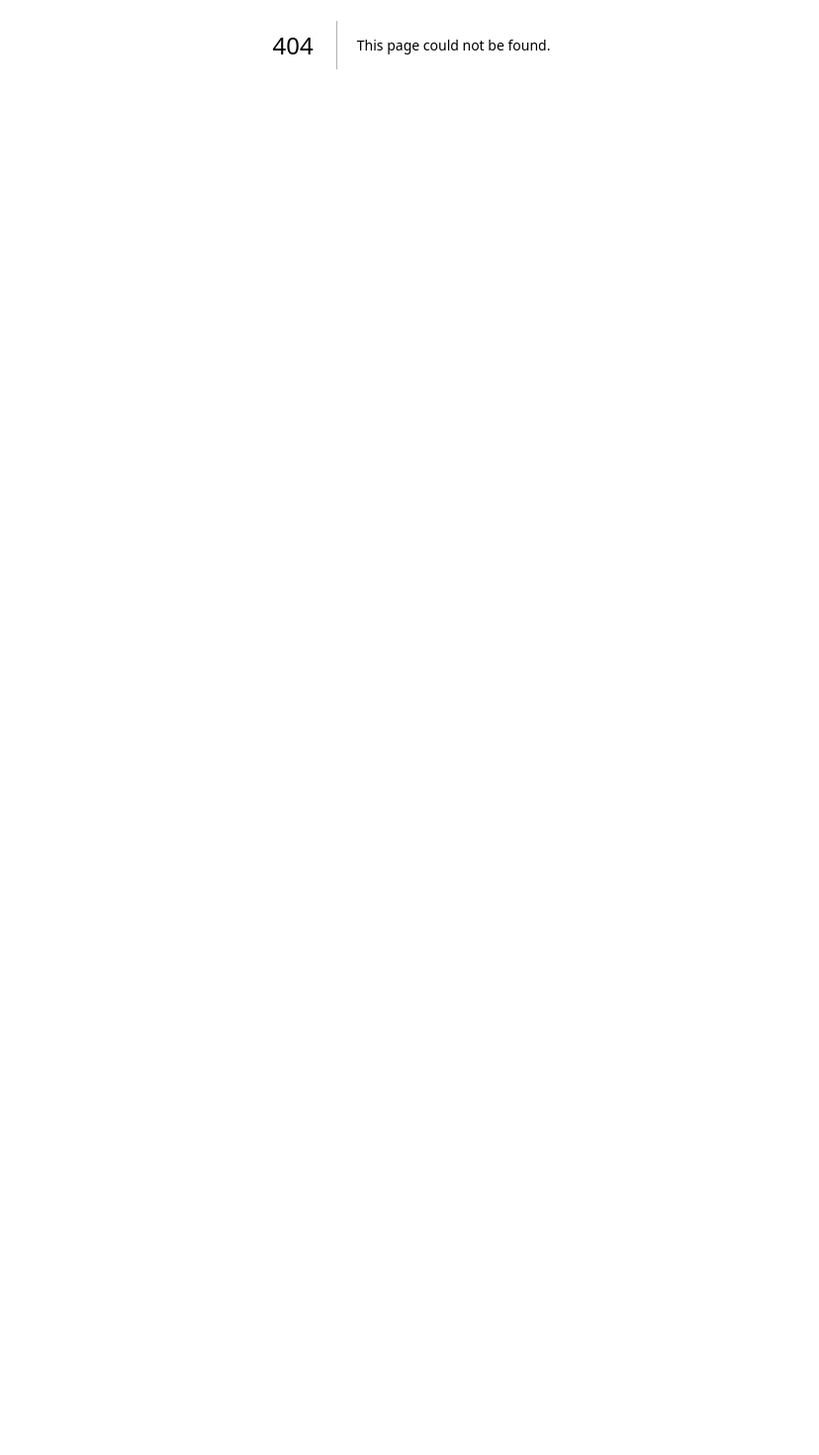
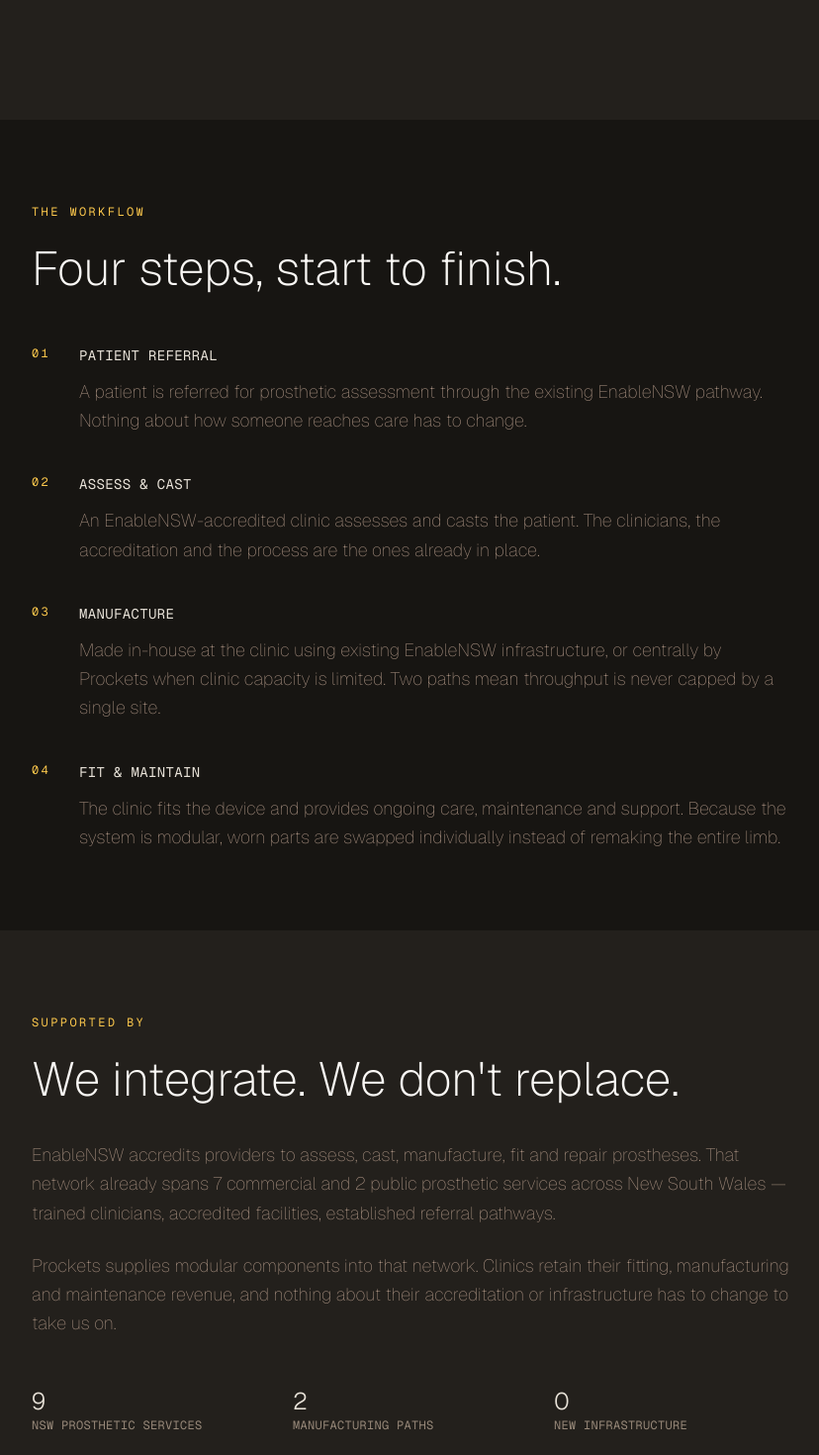
Before and after one commit to enactus-unsw/prockets, a Next.js app: page /services in a window 1280 px wide. Before the commit this address had no page. Shown: the part 420-1890 px from the top of the page at 99% size, without its empty margins (224-1052 px from the left). Before the commit the page ends 865 px from the top, so only its background shows below. Built offline with nearby package versions, Linux system fonts and the light colour scheme.

Commit message:
chore: repurpose services section on landing page

```diff
--- a/src/app/components/Sections.tsx
+++ b/src/app/components/Sections.tsx
@@ -3,6 +3,7 @@
 import { ArrowRight } from "lucide-react";
 import { colors, accent } from "./Hero";
 import { ProductShowcase } from "./ProductViewer";
+import { workflow } from "./workflow";
 
 const sponsors: {
   name: string;
@@ -162,67 +163,66 @@
   );
 }
 
-const services = [
-  {
-    title: "Clinical Assessment",
-    description:
-      "Local clinicians take fit measurements using a lightweight kit — no specialist equipment required.",
-  },
-  {
-    title: "Local Assembly",
-    description:
-      "Modular components snap together on-site, cutting lead time from months to days.",
-  },
-  {
-    title: "Ongoing Support",
-    description:
-      "Worn parts are replaced individually instead of remaking the entire limb.",
-  },
-];
-
 export function ServicesSection() {
   return (
     <section
       className="px-8 py-24 md:px-16 md:py-60"
       style={{ background: colors[800], color: colors[100] }}
     >
-      <div className="max-w-6xl mx-auto grid md:grid-cols-2 gap-12 md:gap-20 items-center">
+      <div className="max-w-6xl mx-auto grid md:grid-cols-2 gap-12 md:gap-20 items-start">
         <div>
-          <span
-            className="font-mono text-xs uppercase tracking-[0.2em] opacity-70"
-            style={{ color: accent.DEFAULT }}
-          >
-            What We Do
-          </span>
           <h2
-            className="mt-4 text-3xl md:text-5xl font-extralight leading-tight"
+            className="mt-4 text-3xl md:text-5xl font-heading leading-tight"
             style={{ color: colors[50] }}
           >
             From clinic to comfort.
           </h2>
+          <p
+            className="mt-6 text-lg font-normal leading-relaxed"
+            style={{ color: colors[300] }}
+          >
+            Prockets plugs into the clinic network that already exists — four
+            steps from referral to a fitted limb.
+          </p>
+          <Link
+            href="/services"
+            className="group mt-6 inline-flex items-center gap-1.5 transition-colors"
+            style={{ color: accent.DEFAULT }}
+          >
+            <span className="underline underline-offset-4 decoration-1">
+              See how it works
+            </span>
+            <ArrowRight
+              size={16}
+              aria-hidden="true"
+              className="shrink-0 transition-transform group-hover:translate-x-1"
+            />
+          </Link>
         </div>
-        <div className="grid sm:grid-cols-3 gap-8">
-          {services.map((service) => (
-            <div key={service.title}>
+        <ol className="grid sm:grid-cols-2 gap-8">
+          {workflow.map((stage) => (
+            <li key={stage.step}>
               <div
-                className="w-8 h-px mb-4"
-                style={{ background: accent.DEFAULT }}
-              ></div>
+                className="font-medium font-mono tracking-[0.2em] mb-3"
+                style={{ color: accent.DEFAULT }}
+              >
+                {stage.step}
+              </div>
               <h3
-                className="text-sm font-mono uppercase tracking-wide mb-2"
+                className="text-medium font-mono uppercase tracking-wide mb-2"
                 style={{ color: colors[100] }}
               >
-                {service.title}
+                {stage.title}
               </h3>
               <p
-                className="text-sm font-thin leading-relaxed"
+                className="text-md font-thin leading-relaxed"
                 style={{ color: colors[300] }}
               >
-                {service.description}
+                {stage.summary}
               </p>
-            </div>
+            </li>
           ))}
-        </div>
+        </ol>
       </div>
     </section>
   );
--- /dev/null
+++ b/src/app/components/workflow.ts
@@ -0,0 +1,37 @@
+/**
+ * The clinic pipeline, shared between the landing page and /services.
+ *
+ * `summary` is the teaser shown on the landing page — deliberately terse, so
+ * the detail stays a reason to open the services page. `detail` is the full
+ * version used on /services itself.
+ */
+export const workflow = [
+  {
+    step: "01",
+    title: "Patient referral",
+    summary: "A patient is referred for prosthetic assessment.",
+    detail:
+      "A patient is referred for prosthetic assessment through the existing EnableNSW pathway. Nothing about how someone reaches care has to change.",
+  },
+  {
+    step: "02",
+    title: "Assess & cast",
+    summary: "An accredited clinic assesses and casts the patient.",
+    detail:
+      "An EnableNSW-accredited clinic assesses and casts the patient. The clinicians, the accreditation and the process are the ones already in place.",
+  },
+  {
+    step: "03",
+    title: "Manufacture",
+    summary: "Built at the clinic, or centrally by Prockets.",
+    detail:
+      "Made in-house at the clinic using existing EnableNSW infrastructure, or centrally by Prockets when clinic capacity is limited. Two paths mean throughput is never capped by a single site.",
+  },
+  {
+    step: "04",
+    title: "Fit & maintain",
+    summary: "The clinic fits the device and supports it long-term.",
+    detail:
+      "The clinic fits the device and provides ongoing care, maintenance and support. Because the system is modular, worn parts are swapped individually instead of remaking the entire limb.",
+  },
+];
--- /dev/null
+++ b/src/app/services/page.tsx
@@ -0,0 +1,172 @@
+import { Metadata } from "next";
+import { colors, accent } from "../components/theme";
+import { workflow } from "../components/workflow";
+
+export const metadata: Metadata = {
+  title: "Services | Prockets",
+  description:
+    "How a Prockets limb reaches a patient — four steps through the existing EnableNSW clinic network.",
+};
+
+export default function ServicesPage() {
+  return (
+    <>
+      <section
+        className="px-8 py-24 md:px-20 md:py-32"
+        style={{ background: colors[800], color: colors[100] }}
+      >
+        <div className="max-w-3xl mx-auto">
+          <span
+            className="font-mono text-xs uppercase tracking-[0.2em]"
+            style={{ color: accent.DEFAULT }}
+          >
+            What We Do
+          </span>
+          <h1
+            className="mt-4 text-3xl md:text-5xl font-extralight leading-tight"
+            style={{ color: colors[50] }}
+          >
+            From clinic to comfort.
+          </h1>
+          <p
+            className="mt-8 text-lg font-thin leading-relaxed"
+            style={{ color: colors[300] }}
+          >
+            Getting a prosthetic limb to someone who needs one already has a
+            path — referral, assessment, casting, fitting, follow-up care.
+            Prockets doesn&apos;t replace that path. We supply the modular
+            system that moves along it.
+          </p>
+        </div>
+      </section>
+
+      <section
+        className="px-8 py-14 md:px-20 md:py-20"
+        style={{ background: colors[900], color: colors[100] }}
+      >
+        <div className="max-w-3xl mx-auto">
+          <span
+            className="font-mono text-xs uppercase tracking-[0.2em]"
+            style={{ color: accent.DEFAULT }}
+          >
+            The Workflow
+          </span>
+          <h2
+            className="mt-4 text-3xl md:text-5xl font-extralight leading-tight"
+            style={{ color: colors[50] }}
+          >
+            Four steps, start to finish.
+          </h2>
+          <ol className="mt-12 space-y-10">
+            {workflow.map((stage) => (
+              <li key={stage.step} className="relative pl-12">
+                <span
+                  className="absolute left-0 top-0 font-mono text-xs tracking-[0.2em]"
+                  style={{ color: accent.DEFAULT }}
+                >
+                  {stage.step}
+                </span>
+                <h3
+                  className="text-sm font-mono uppercase tracking-wide"
+                  style={{ color: colors[100] }}
+                >
+                  {stage.title}
+                </h3>
+                <p
+                  className="mt-3 text-lg font-thin leading-relaxed"
+                  style={{ color: colors[300] }}
+                >
+                  {stage.detail}
+                </p>
+              </li>
+            ))}
+          </ol>
+        </div>
+      </section>
+
+      <section
+        className="px-8 py-14 md:px-20 md:py-20"
+        style={{ background: colors[800], color: colors[100] }}
+      >
+        <div className="max-w-3xl mx-auto">
+          <span
+            className="font-mono text-xs uppercase tracking-[0.2em]"
+            style={{ color: accent.DEFAULT }}
+          >
+            Supported By
+          </span>
+          <h2
+            className="mt-4 text-3xl md:text-5xl font-extralight leading-tight"
+            style={{ color: colors[50] }}
+          >
+            We integrate. We don&apos;t replace.
+          </h2>
+          <div className="mt-8 space-y-6">
+            <p
+              className="text-lg font-thin leading-relaxed"
+              style={{ color: colors[300] }}
+            >
+              EnableNSW accredits providers to assess, cast, manufacture, fit
+              and repair prostheses. That network already spans 7 commercial and
+              2 public prosthetic services across New South Wales — trained
+              clinicians, accredited facilities, established referral pathways.
+            </p>
+            <p
+              className="text-lg font-thin leading-relaxed"
+              style={{ color: colors[300] }}
+            >
+              Prockets supplies modular components into that network. Clinics
+              retain their fitting, manufacturing and maintenance revenue, and
+              nothing about their accreditation or infrastructure has to change
+              to take us on.
+            </p>
+          </div>
+          <div className="mt-12 grid grid-cols-3 gap-6">
+            <div>
+              <div
+                className="text-2xl font-light"
+                style={{ color: colors[100] }}
+              >
+                9
+              </div>
+              <div
+                className="text-xs font-mono uppercase tracking-wide opacity-70"
+                style={{ color: colors[200] }}
+              >
+                NSW prosthetic services
+              </div>
+            </div>
+            <div>
+              <div
+                className="text-2xl font-light"
+                style={{ color: colors[100] }}
+              >
+                2
+              </div>
+              <div
+                className="text-xs font-mono uppercase tracking-wide opacity-70"
+                style={{ color: colors[200] }}
+              >
+                Manufacturing paths
+              </div>
+            </div>
+            <div>
+              <div
+                className="text-2xl font-light"
+                style={{ color: colors[100] }}
+              >
+                0
+              </div>
+              <div
+                className="text-xs font-mono uppercase tracking-wide opacity-70"
+                style={{ color: colors[200] }}
+              >
+                New infrastructure
+              </div>
+            </div>
+          </div>
+        </div>
+      </section>
+    </>
+  );
+}
```
